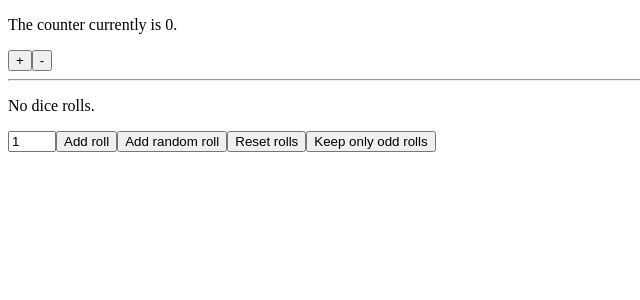
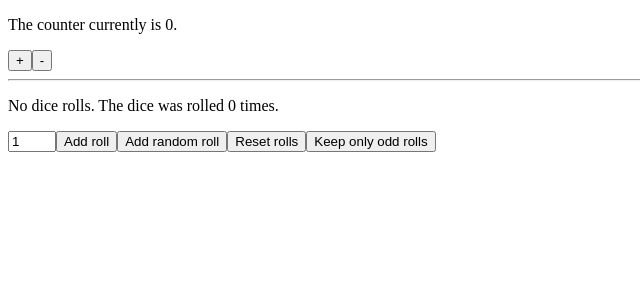
Before and after one commit to the-javascript-mentor/react-redux-example, a React (Create React App) app: page / in a window 1280 px wide. Shown: the top 300 px of the page, without its empty margins (0-640 px from the left). Built offline with nearby package versions, Linux system fonts and the light colour scheme.

Commit message:
Added dice roll counter

```diff
--- a/src/react-app/DiceValue.js
+++ b/src/react-app/DiceValue.js
@@ -2,11 +2,17 @@ import { useSelector } from "react-redux";
 
 const DiceValue = () => {
   const diceRolls = useSelector((state) => state.diceRolls.rolls);
+  const diceRollCounter = useSelector((state) => state.diceRolls.rollCounter);
 
   if (diceRolls.length === 0) {
-    return <p>No dice rolls.</p>;
+    return <p>No dice rolls. The dice was rolled {diceRollCounter} times.</p>;
   } else {
-    return <p>Dice rolls: {diceRolls.join(", ")}.</p>;
+    return (
+      <p>
+        Dice rolls: {diceRolls.join(", ")}. The dice was rolled{" "}
+        {diceRollCounter} times.
+      </p>
+    );
   }
 };
 
--- a/src/redux-state/diceRolls.js
+++ b/src/redux-state/diceRolls.js
@@ -4,17 +4,20 @@ export const diceRollsSlice = createSlice({
   name: "diceRolls",
   initialState: {
     rolls: [],
+    rollCounter: 0,
   },
   reducers: {
     // addRoll(4) --> [1, 2, 4, 5] -> [1, 2, 4, 5, 4]
     addRoll: (state, action) => {
       state.rolls.push(action.payload);
+      state.rollCounter++;
     },
 
     // addRandomRoll() --> [1, 2, 4, 5] -> [1, 2, 4, 5, 3]
     addRandomRoll: (state) => {
       const randomRoll = Math.floor(Math.random() * 6) + 1;
       state.rolls.push(randomRoll);
+      state.rollCounter++;
     },
 
     // resetRolls() --> [1, 4, 5, 3, 2] -> []
```
